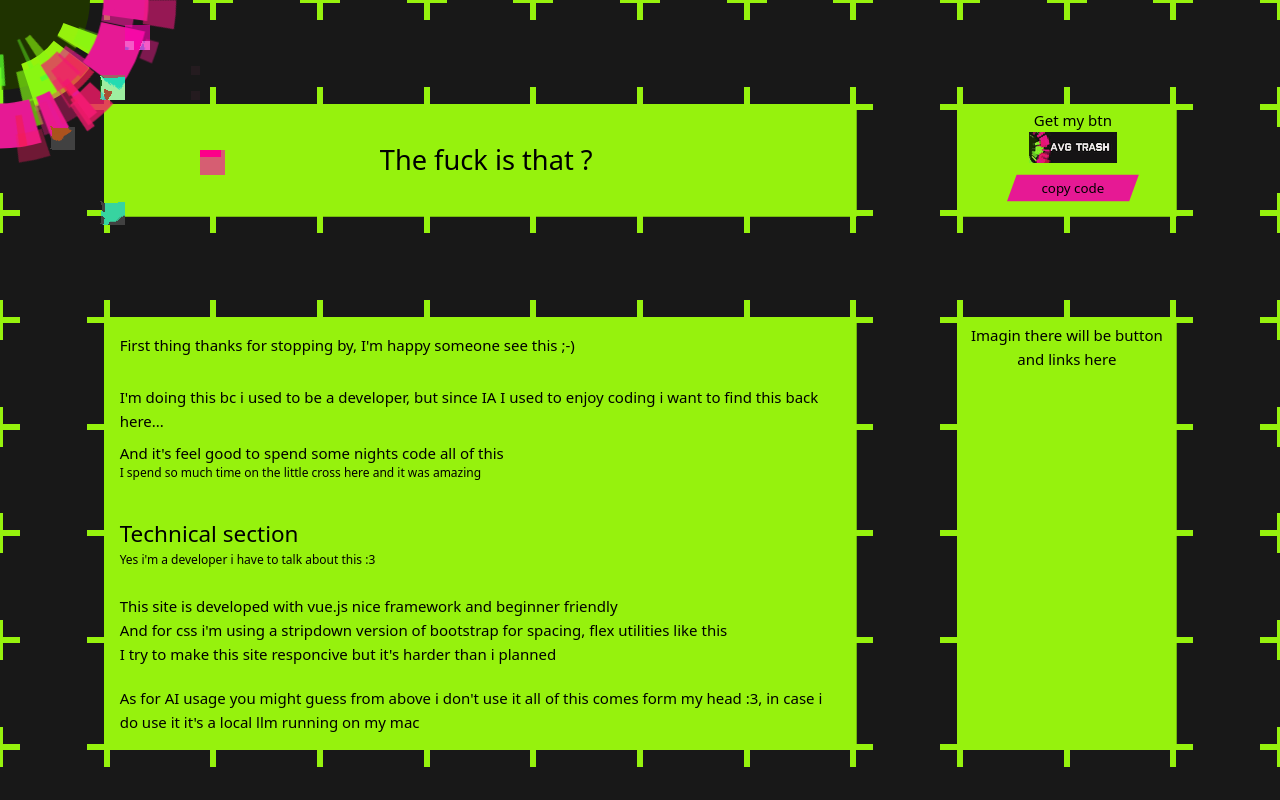
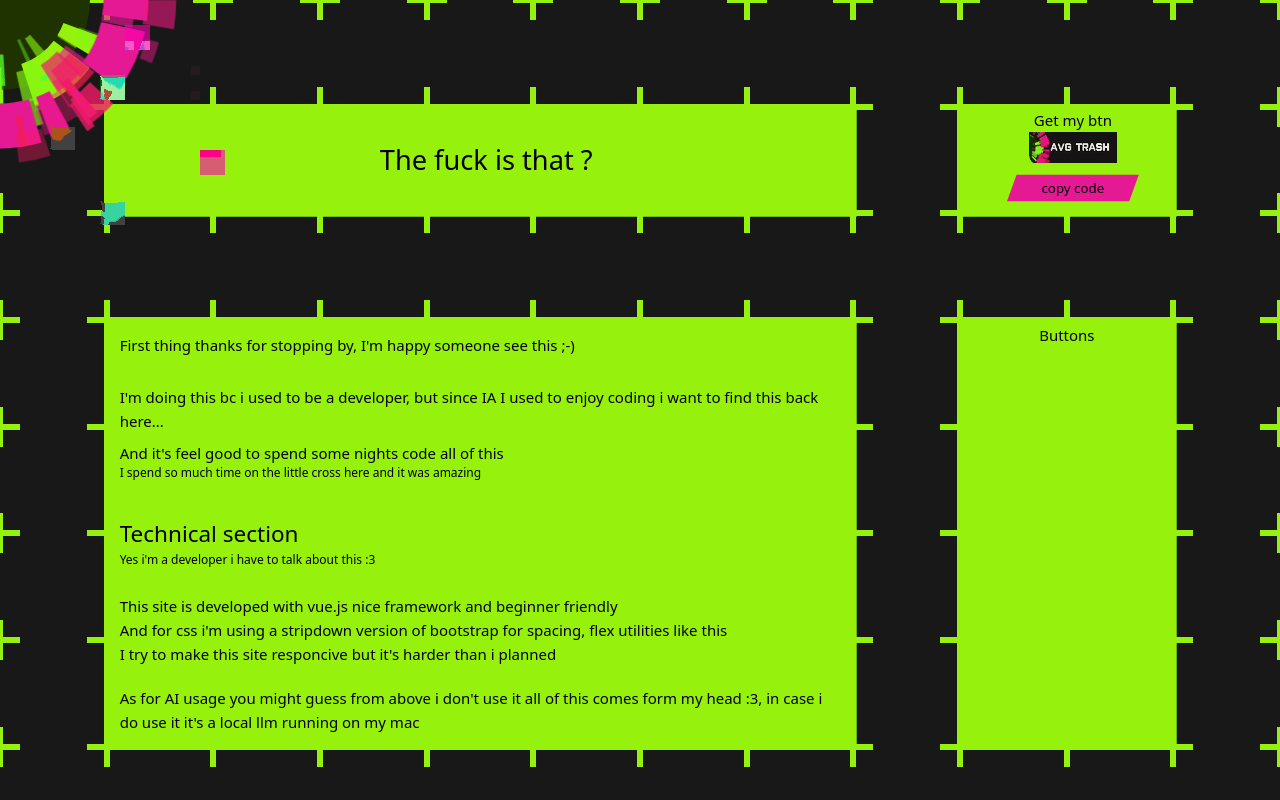
Before and after one commit to SimplyTicket/ticket2caisse, a Vue app: page /#/hello in a window 1280 px wide. Shown: the top 800 px of the page. Built offline with nearby package versions, Linux system fonts and the light colour scheme; a web font is replaced by a local one.

Commit message:
Affine the gild display on some screen and better responcive

```diff
--- a/src/components/CaddriBox.vue
+++ b/src/components/CaddriBox.vue
@@ -44,9 +44,8 @@ function onResize() {
 
 
 		const minHeight = element.scrollHeight
-		console.log(Math.trunc(minHeight / spacing.value) + 1)
-		height.value = Math.trunc(minHeight / spacing.value) + 1
-		console.log(height.value)
+		// Plus grand entre auto fit ou auto height
+		height.value = Math.max(Math.trunc(minHeight / spacing.value) + 1, position.value.height)
 
 	} else {
 		height.value = position.value.height;
@@ -56,13 +55,15 @@ function onResize() {
 
 onMounted(async () => {
 	window.addEventListener("resize", onResize);
-	onResize()
 	await nextTick();
 	setTimeout(() => {
 		isDisplayed.value = 1;
 		onResize()
 
 	}, props.displayDelay);
+	setTimeout(() => {
+		onResize()
+	}, props.displayDelay + 20)
 });
 
 onUnmounted(() => {
--- /dev/null
+++ b/src/components/CaddriContainer.vue
@@ -0,0 +1,59 @@
+<!-- GridContainer.vue -->
+<script setup>
+import { ref, onMounted, onBeforeUnmount } from 'vue'
+
+const container = ref(null)
+const height = ref(0)
+
+let resizeObserver = null
+let mutationObserver = null
+
+function updateHeight() {
+  if (!container.value) return
+  let maxBottom = 0
+  for (const child of container.value.children) {
+    const style = getComputedStyle(child)
+    if (style.display === 'none') continue
+    maxBottom = Math.max(maxBottom, child.offsetTop + child.offsetHeight)
+  }
+  height.value = maxBottom
+}
+
+function trackChildren() {
+  for (const child of container.value.children) resizeObserver.observe(child)
+}
+
+onMounted(() => {
+  updateHeight()
+  resizeObserver = new ResizeObserver(updateHeight)
+  trackChildren()
+  resizeObserver.observe(container.value) // catches width changes that reflow children
+
+  // handle children added/removed later (v-if blocks, etc.)
+  mutationObserver = new MutationObserver((mutations) => {
+    for (const m of mutations) {
+      m.addedNodes.forEach((n) => n.nodeType === 1 && resizeObserver.observe(n))
+      m.removedNodes.forEach((n) => n.nodeType === 1 && resizeObserver.unobserve(n))
+    }
+    updateHeight()
+  })
+  mutationObserver.observe(container.value, { childList: true })
+})
+
+onBeforeUnmount(() => {
+  resizeObserver?.disconnect()
+  mutationObserver?.disconnect()
+})
+</script>
+
+<template>
+  <div ref="container" class="grid-container" :style="{ height: height + 'px' }">
+    <slot />
+  </div>
+</template>
+
+<style scoped>
+.grid-container {
+  position: relative; /* children's offsetTop is now measured from here */
+}
+</style>
--- a/src/components/Caddriage.vue
+++ b/src/components/Caddriage.vue
@@ -10,7 +10,7 @@ const props = withDefaults(
 
 // 1. Use window.innerWidth directly (Logical CSS pixels)
 const width = ref(window.innerWidth);
-const height = ref(document.documentElement.scrollHeight);
+const height = ref(getHeight());
 
 const col = ref(width.value < 768 ? 7 : 13);
 
@@ -31,22 +31,29 @@ function onResize() {
 	const colOld = col.value;
 
 	width.value = window.innerWidth;
-		height.value = document.documentElement.scrollHeight;
+	height.value = getHeight();
 
 	// Update columns based on breakpoint
 	col.value = width.value < 768 ? 7 : 13;
 
 	// Recalculate spacing: Width divided by intervals (col - 1)
 	// If you want the first one ALSO half visible, use: width / col
-    spacing.value = (width.value ) / (col.value - 1)
+	spacing.value = (width.value) / (col.value - 1)
 
-    if (col.value != colOld) {
-        grid.value = Array(Math.round(height.value / spacing.value) + 1)
+	grid.value = Array(Math.round(height.value / spacing.value) + 10)
 		.fill(null)
 		.map(() => Array(col.value).fill(null));
 }
+
+function getHeight() {
+	return Math.max(
+		document.body.scrollHeight,
+		document.documentElement.scrollHeight,
+		document.body.offsetHeight,
+		document.documentElement.offsetHeight,
+		document.documentElement.clientHeight
+	);
 }
-
 
 onMounted(async () => {
 	window.addEventListener("resize", onResize);
@@ -54,7 +61,12 @@ onMounted(async () => {
 	await nextTick();
 	setTimeout(() => {
 		cellVisible.value = 1;
+		onResize();
 	}, 100);
+
+	setTimeout(()=>{
+		onResize()
+	},2000)
 });
 
 onUnmounted(() => {
@@ -63,42 +75,20 @@ onUnmounted(() => {
 </script>
 
 <template>
-	<div class="grid-container w-100">
-		<div
-			class="ligne d-flex justify-content-between"
-			v-for="(row, rowIndex) in grid"
-		>
-			<div
-				v-for="(cell, cellIndex) in row"
-				class="cell position-absolute"
-				:style="{
+	<div class="grid-container" :style="{minHeight: `${height}px`}">
+		<div class="ligne d-flex justify-content-between" v-for="(row, rowIndex) in grid">
+			<div v-for="(cell, cellIndex) in row" class="cell position-absolute" :style="{
 				top: `${spacing * rowIndex}px`,
 				left: `${spacing * cellIndex}px`,
 				// opacity: cellVisible ? 1 : 0,
 				transform: `translate(-20px, -20px) rotate(${cellVisible ? 0 : 45}deg)`,
 				transitionDelay: `${(rowIndex + cellIndex) * 50}ms, ${((rowIndex + cellIndex) * 80)}ms`
-				}"
-			>
+			}">
 				<svg class="grid-svg">
 					<!-- Vertical line -->
-					<line
-						x1="20"
-						y1="0"
-						x2="20"
-						y2="40"
-						:stroke-width="thickness"
-						stroke="var(--color-primary)"
-					/>
+					<line x1="20" y1="0" x2="20" y2="40" :stroke-width="thickness" stroke="var(--color-primary)" />
 					<!-- Horizontal line -->
-					<line
-						x1="0"
-						y1="20"
-						x2="40"
-						y2="20"
-						:stroke-width="thickness"
-						stroke="var(--color-primary)"
-
-					/>
+					<line x1="0" y1="20" x2="40" y2="20" :stroke-width="thickness" stroke="var(--color-primary)" />
 				</svg>
 			</div>
 		</div>
@@ -108,7 +98,7 @@ onUnmounted(() => {
 <style scoped>
 .grid-container {
 	position: absolute;
-	min-height: 101vh;
+	min-height: 100svb;
 	width: 100vw;
 	overflow: hidden;
 	pointer-events: none;
@@ -129,5 +119,4 @@ onUnmounted(() => {
 	height: 40px;
 	width: 40px;
 }
-
 </style>
--- a/src/views/HelloView.vue
+++ b/src/views/HelloView.vue
@@ -2,13 +2,14 @@
 import Button from "@/components/Button.vue";
 import Caddriage from "@/components/Caddriage.vue";
 import CaddriBox from "@/components/CaddriBox.vue";
+import CaddriContainer from "@/components/CaddriContainer.vue";
 import CorruptedCore from "@/components/CorruptedCore.vue";
 import Francophonering from "@/components/Francophonering.vue";
 import GetMyBtn from "@/components/GetMyBtn.vue";
 import Logo from "@/components/icons/Logo.vue";
 import { onMounted, ref, watch } from "vue";
 
-const folowHeight = ref({ box1: { x: 0, y: 0, width: 0, height: 0, totalHeight: 0 }, box2: { x: 0, y: 0, width: 0, height: 0, totalHeight: 0 }, box3: { x: 0, y: 0, width: 0, height: 0, totalHeight: 0 }, box4: { x: 0, y: 0, width: 0, height: 0, totalHeight: 0 } })
+const folowHeight = ref({ box1: { x: 0, y: 0, width: 0, height: 0, totalHeight: 0 }, box2: { x: 0, y: 0, width: 0, height: 0, totalHeight: 0 }, box3: { x: 0, y: 0, width: 0, height: 0, totalHeight: 0 }, box4: { x: 0, y: 0, width: 0, height: 0, totalHeight: 0 }, box5: { x: 0, y: 0, width: 0, height: 0, totalHeight: 0 } })
 
 watch(folowHeight, () => {
 	console.log(folowHeight)
@@ -37,7 +38,8 @@ onMounted(() => {
 			:number-of-pixel="numberOfPixel" :seed="seed" />
 	</div>
 	<div class="position-relative">
-		<div>
+
+		<CaddriContainer>
 			<CaddriBox id="box-1" :position="{ x: 1, y: 1, width: 7, height: 1 }"
 				:position-mobile="{ x: 1, y: 1, width: 4, height: 1 }"
 				@update-height="(data) => { folowHeight.box1 = data }">
@@ -55,7 +57,7 @@ onMounted(() => {
 
 
 			<CaddriBox id="box-2" class="p-2"
-				:position="{ x: 1, y: folowHeight.box1.totalHeight + 1, width: 7, height: 5, fitContent: true }"
+				:position="{ x: 1, y: folowHeight.box1.totalHeight + 1, width: 7, height: 4, fitContent: true }"
 				:position-mobile="{ x: 0, y: folowHeight.box1.totalHeight + 1, width: 6, height: 6, fitContent: true }"
 				@update-height="(data) => { folowHeight.box2 = data }">
 				<div class="p-2 d-flex flex-column justify-content-between h-100 max-h-10-lines">
@@ -108,15 +110,18 @@ onMounted(() => {
 				:position="{ x: 9, y: folowHeight.box1.totalHeight + 1, height: folowHeight.box2.height, width: 2 }"
 				:position-mobile="{ x: 1, y: folowHeight.box2.totalHeight + 1, width: 5, height: 2 }"
 				@update-height="(data) => { folowHeight.box3 = data }">
+
 				<div class="d-flex c-bold justify-content-center text-center">
-					Imagin there will be button and links here
+					Buttons
 				</div>
-				<Francophonering />
+				<div class="d-felex justify-content-center align-content-center text-center">
+
+					<Francophonering />
+				</div>
 			</CaddriBox>
-		</div>
-		<div>
+
 			<CaddriBox id="box-4"
-				:position="{ x: 1, y: folowHeight.box2.totalHeight + 1, height: 2, width: 4, fitContent: true }"
+				:position="{ x: 1, y: folowHeight.box2.totalHeight + 1, height: folowHeight.box5.height, width: 4, fitContent: true }"
 				:position-mobile="{ x: 0, y: folowHeight.box3.totalHeight + 1, width: 5, height: 2, fitContent: true }"
 				@update-height="(data) => { folowHeight.box4 = data }">
 				<div>
@@ -129,8 +134,9 @@ onMounted(() => {
 				</div>
 			</CaddriBox>
 			<CaddriBox id="box-5"
-				:position="{ x: 6, y: folowHeight.box2.totalHeight + 1, height: folowHeight.box4.height, width: 5, }"
-				:position-mobile="{ x: 1, y: folowHeight.box4.totalHeight, width: 5, height: 2, fitContent: true }">
+				:position="{ x: 6, y: folowHeight.box2.totalHeight + 1, height: folowHeight.box4.height, width: 5, fitContent: true}"
+				:position-mobile="{ x: 1, y: folowHeight.box4.totalHeight, width: 5, height: 2, fitContent: true }"
+				@update-height="(data) => { folowHeight.box5 = data }">
 				<div>
 					<h3 class="p-2">Next things to implement</h3>
 					<ul>
@@ -141,7 +147,8 @@ onMounted(() => {
 					</ul>
 				</div>
 			</CaddriBox>
-		</div>
+		</CaddriContainer>
+
 
 		<Logo size="450px" class="position-absolute top-0 start-0 translate-middle" />
 	</div>
```
Lines whose indentation alone changed are shown as unchanged.
